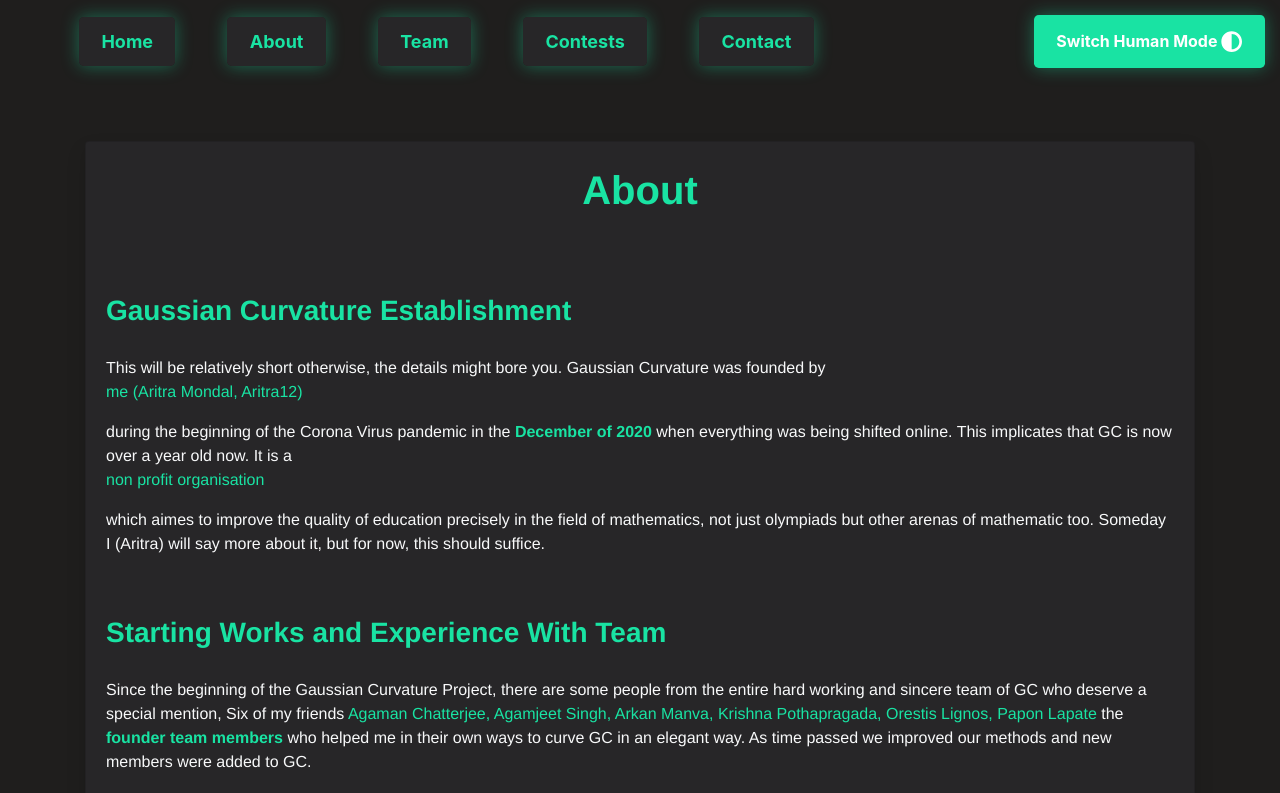
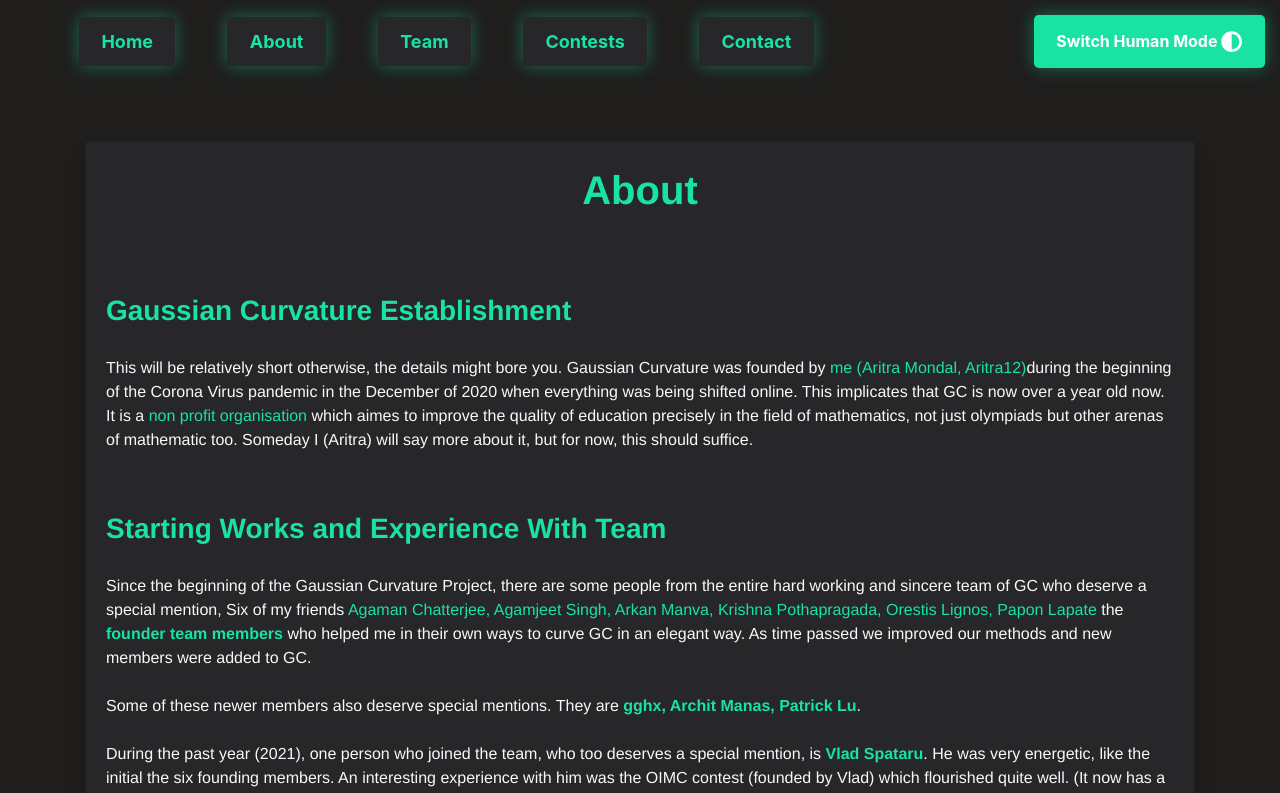
Before and after one commit to gaussiancurvolympiads/gaussiancurv, a React (Create React App) app: page /about in a window 1280 px wide. Shown: the top 793 px of the page. Built offline with nearby package versions, Linux system fonts and the light colour scheme.

Commit message:
Update About.jsx

```diff
--- a/src/components/About.jsx
+++ b/src/components/About.jsx
@@ -106,9 +106,9 @@ const About = ({ darkMode }) => {
 
                       <Card.Body>  <div class= "zed">Gaussian Curvature Establishment</div> <br></br>
                      <Card.Text align="left" class={darkMode? "text-dark" : "text-light"}>This will be relatively short otherwise, the details
-                     might bore you. Gaussian Curvature was founded by <p class="fancy">me (Aritra Mondal, Aritra12)</p>
-                       during the beginning of the Corona Virus pandemic in the <b className="footer-text">December of 2020</b> when
-everything was being shifted online. This implicates that GC is now over a year old now. It is a <p class="fancy">non profit organisation</p> which aimes to improve the quality of education precisely in the field of mathematics, not just olympiads but other arenas of mathematic too. Someday I (Aritra)
+                     might bore you. Gaussian Curvature was founded by <a class="fancy">me (Aritra Mondal, Aritra12)</a>
+                       during the beginning of the Corona Virus pandemic in the December of 2020 when
+everything was being shifted online. This implicates that GC is now over a year old now. It is a <a class="fancy">non profit organisation</a> which aimes to improve the quality of education precisely in the field of mathematics, not just olympiads but other arenas of mathematic too. Someday I (Aritra)
 will say more about it, but for now, this should suffice.
 <br></br>
 
```
